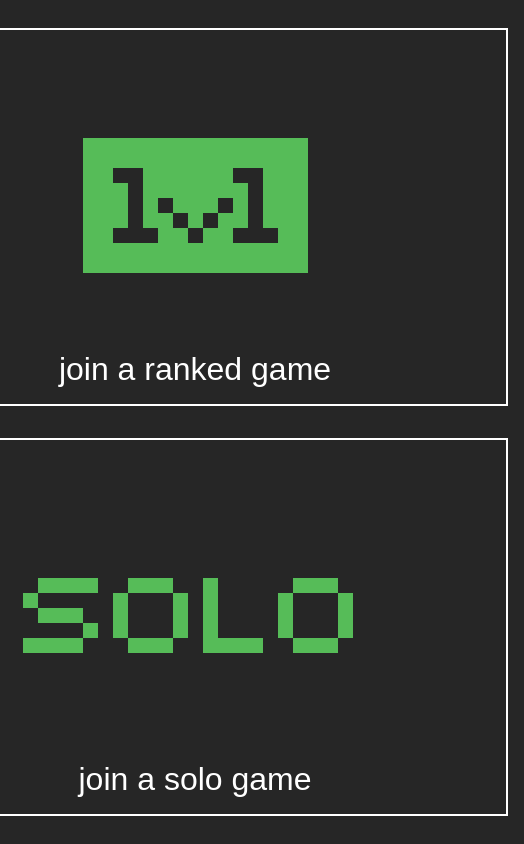
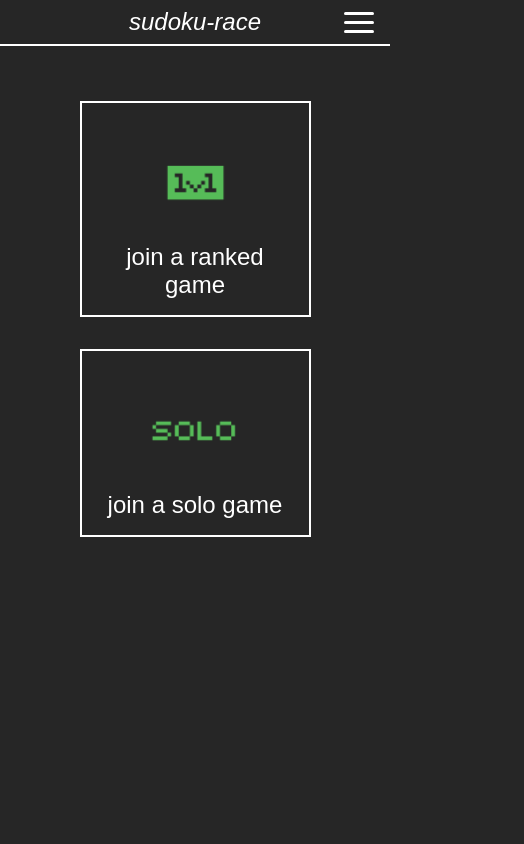
Before and after one commit to rfumic/sudoku-race-frontend, a Vue app: page / in a window 390 px wide. Shown: the whole page, 524 px wide, since content can reach past the window. Built offline with nearby package versions, Linux system fonts and the light colour scheme.

Commit message:
Added navbar & fixed css

```diff
--- a/src/App.vue
+++ b/src/App.vue
@@ -1,6 +1,20 @@
 <template>
-  <router-view />
+  <nav-bar></nav-bar>
+  <div class="view">
+    <router-view />
+  </div>
 </template>
+
+<script>
+import NavBar from '@/components/NavBar.vue';
+
+export default {
+  components: {
+    NavBar,
+  },
+  setup() {},
+};
+</script>
 
 <style lang="scss">
 @use '@/scss/colors.scss' as *;
@@ -18,8 +32,12 @@ body {
   font-family: 'Poppins', sans-serif;
   display: flex;
   flex-direction: column;
+  background-color: $color-dark;
+}
+.view {
+  display: flex;
+  flex-direction: column;
   justify-content: center;
   align-items: center;
-  background-color: $color-dark;
 }
 </style>
--- /dev/null
+++ b/src/components/NavBar.vue
@@ -0,0 +1,130 @@
+<template>
+  <nav class="navbar">
+    <div class="brand"><i> sudoku-race </i></div>
+    <a class="hamburger-button" @click="openMenu()">
+      <span class="bar"></span>
+      <span class="bar"></span>
+      <span class="bar"></span>
+    </a>
+    <div class="navbar-links" :class="{ active: hamburger }">
+      <ul>
+        <li><a href="#">profile</a></li>
+        <li><a href="#">leaderboard</a></li>
+        <li><a href="#">settings</a></li>
+        <li><a href="#">logout</a></li>
+      </ul>
+    </div>
+  </nav>
+</template>
+<script>
+import { ref } from 'vue';
+export default {
+  setup() {
+    let hamburger = ref(false);
+    const openMenu = () => (hamburger.value = !hamburger.value);
+
+    return {
+      hamburger,
+      openMenu,
+    };
+  },
+};
+</script>
+<style lang="scss" scoped>
+@use '@/scss/colors.scss' as *;
+* {
+  box-sizing: border-box;
+}
+.navbar {
+  display: flex;
+  justify-content: space-between;
+  align-items: center;
+  color: $color-white;
+  border-bottom: 2px solid $color-white;
+}
+.brand {
+  padding-left: 5rem;
+  font-size: 1.5rem;
+  margin: 0.5rem;
+  transition: color 0.2s ease-in-out;
+  &:hover {
+    color: $color-primary;
+    cursor: pointer;
+  }
+}
+.navbar-links {
+  padding-right: 5rem;
+  ul {
+    margin: 0;
+    padding: 0;
+    display: flex;
+  }
+  li {
+    list-style: none;
+    a {
+      text-decoration: none;
+      color: $color-white;
+      padding: 1rem;
+      display: block;
+    }
+    transition: box-shadow 0.2s ease-in-out;
+
+    &:hover {
+      box-shadow: 0px 2px 0 0 $color-primary;
+    }
+  }
+}
+
+.hamburger-button {
+  position: absolute;
+  top: 0.75rem;
+  right: 1rem;
+  display: none;
+  flex-direction: column;
+  justify-content: space-between;
+  width: 30px;
+  height: 21px;
+  .bar {
+    height: 3px;
+    width: 100%;
+    background: $color-white;
+    border-radius: 10px;
+  }
+}
+@media (max-width: 720px) {
+  .brand {
+    text-align: center;
+    padding: 0;
+  }
+  .hamburger-button {
+    display: flex;
+    &:hover {
+      cursor: pointer;
+    }
+  }
+  .navbar-links {
+    font-size: 1.5rem;
+    padding: 0;
+
+    display: none;
+    width: 100%;
+    ul {
+      width: 100%;
+      flex-direction: column;
+    }
+    li {
+      text-align: center;
+    }
+    a {
+      padding: 0.5rem 1rem;
+    }
+  }
+  .active {
+    display: flex;
+  }
+  .navbar {
+    flex-direction: column;
+    align-items: center;
+  }
+}
+</style>
--- a/src/views/HomeView.vue
+++ b/src/views/HomeView.vue
@@ -1,10 +1,18 @@
 <template>
   <div class="home">
-    <div class="container" @click="goToRanked()">
+    <div
+      class="container"
+      @click="goToRanked()"
+      data-tooltip="play against other players to earn points"
+    >
       <img src="../assets/ranked-game.png" alt="ranked game" class="logo" />
       join a ranked game
     </div>
-    <div class="container" @click="goToSolo()">
+    <div
+      class="container"
+      @click="goToSolo()"
+      data-tooltip="play solo to practice your skills"
+    >
       <img src="../assets/solo-game.png" alt="solo game" class="logo" />
       join a solo game
     </div>
@@ -13,17 +21,19 @@
 
 <script>
 // @ is an alias to /srcimport HelloWorld from '@/components/HelloWorld.vue';
-
 export default {
   name: 'HomeView',
   components: {},
   setup() {
+    let show1 = false,
+      show2 = false;
     function goToRanked() {
       console.log('GO TO RANKED GAME');
     }
     function goToSolo() {
       console.log('GO TO SOLO GAME');
     }
+
     return {
       goToRanked,
       goToSolo,
@@ -41,10 +51,10 @@ export default {
   font-size: 2rem;
   display: flex;
   justify-content: center;
-  // background: red;
   flex-flow: wrap;
   text-align: center;
   align-items: center;
+  margin-top: 10%;
 }
 
 .container {
@@ -57,7 +67,7 @@ export default {
   transition-property: border-color, color, font-size;
   transition-duration: 0.3s;
   transition-timing-function: ease-in-out;
-
+  position: relative;
   & > * {
     padding: 2rem;
   }
@@ -68,4 +78,54 @@ export default {
     font-size: 2.25rem;
   }
 }
+
+.container::before,
+.container::after {
+  --scale: 0;
+  --arrow-size: 10px;
+  --tooltip-color: #333;
+  font-size: 1.5rem;
+
+  position: absolute;
+  top: -0.25rem;
+  left: 50%;
+  transform: translateX(-50%) translateY(var(--translate-y, 0))
+    scale(var(--scale));
+  transition: 0.2s transform;
+  transform-origin: bottom center;
+}
+
+.container::before {
+  --translate-y: calc(-100% - var(--arrow-size));
+
+  content: attr(data-tooltip);
+  color: $color-white;
+  padding: 0.5rem;
+  border-radius: 0.3rem;
+  text-align: center;
+  width: max-content;
+  max-width: 100%;
+  background: var(--tooltip-color);
+}
+
+.container:hover::before,
+.container:hover::after {
+  --scale: 1;
+}
+
+.container::after {
+  --translate-y: calc(-1 * var(--arrow-size));
+
+  content: '';
+  border: var(--arrow-size) solid transparent;
+  border-top-color: var(--tooltip-color);
+  transform-origin: top center;
+}
+
+@media screen and (max-width: 650px) {
+  .home {
+    width: 50%;
+    font-size: 1.5rem;
+  }
+}
 </style>
--- a/src/views/LoginView.vue
+++ b/src/views/LoginView.vue
@@ -1,4 +1,5 @@
 <template>
+  <div class="view">
     <header>
       <img
         src="../assets/sudoku-race-logo.png"
@@ -6,7 +7,6 @@
         class="logo"
       />
     </header>
-
     <main>
       <form class="form" @submit.prevent="login">
         <input class="input" type="text" placeholder="email" v-model="email" />
@@ -17,14 +17,17 @@
           v-model="password"
         />
         <button type="submit" class="login">login</button>
+        <transition name="fade">
           <div v-if="error" class="error">
             {{ error }}
           </div>
+        </transition>
       </form>
       <div class="register">
         need an account? <router-link to="/register">click here!</router-link>
       </div>
     </main>
+  </div>
 </template>
 
 <script>
@@ -56,11 +59,21 @@ export default {
 
 <style lang="scss" scoped>
 @use '@/scss/colors.scss' as *;
+.view {
+  display: flex;
+  flex-direction: column;
+  justify-content: center;
+  align-items: center;
+  height: 90vh;
+}
 
 header {
   display: flex;
   justify-content: center;
   margin-bottom: 3rem;
+}
+main {
+  width: 100%;
 }
 
 .logo {
@@ -77,6 +90,7 @@ header {
 .form {
   display: flex;
   flex-direction: column;
+  width: 100%;
 }
 
 .input,
@@ -139,4 +153,27 @@ header {
     }
   }
 }
+
+.fade-enter-from {
+  opacity: 0;
+}
+
+.fade-enter-to {
+  opacity: 1;
+}
+
+.fade-enter-active {
+  transition: all 0.2s ease;
+}
+.fade-leave-from {
+  opacity: 1;
+}
+
+.fade-leave-to {
+  opacity: 0;
+}
+
+.fade-leave-active {
+  transition: all 0.2s ease;
+}
 </style>
--- a/src/views/RegisterView.vue
+++ b/src/views/RegisterView.vue
@@ -1,4 +1,5 @@
 <template>
+  <div class="view">
     <header>
       <img
         src="../assets/sudoku-race-logo.png"
@@ -6,7 +7,6 @@
         class="logo"
       />
     </header>
-
     <main>
       <form class="form" @submit.prevent="register">
         <input
@@ -29,14 +29,17 @@
           v-model="confirmPassword"
         />
         <button type="submit" class="register">register</button>
+        <transition name="fade">
           <div v-if="error" class="error">
             {{ error }}
           </div>
+        </transition>
       </form>
       <div class="login">
         have an account? <router-link to="/login">click here!</router-link>
       </div>
     </main>
+  </div>
 </template>
 
 <script>
@@ -50,6 +53,14 @@ export default {
     let confirmPassword = ref('');
 
     function register() {
+      if (
+        email.value === '' ||
+        password.value === '' ||
+        confirmPassword.value === ''
+      ) {
+        error.value = 'please fill the registration form';
+      } else {
+        error.value = '';
         console.log(
           'REGISTERING',
           username.value,
@@ -57,6 +68,7 @@ export default {
           confirmPassword.value,
           email.value
         );
+      }
     }
 
     return {
@@ -74,10 +86,21 @@ export default {
 <style lang="scss" scoped>
 @use '@/scss/colors.scss' as *;
 
+.view {
+  display: flex;
+  flex-direction: column;
+  justify-content: center;
+  align-items: center;
+  height: 90vh;
+}
+
 header {
   display: flex;
   justify-content: center;
   margin-bottom: 3rem;
+}
+main {
+  width: 100%;
 }
 
 .logo {
@@ -156,4 +179,27 @@ header {
     }
   }
 }
+
+.fade-enter-from {
+  opacity: 0;
+}
+
+.fade-enter-to {
+  opacity: 1;
+}
+
+.fade-enter-active {
+  transition: all 0.2s ease;
+}
+.fade-leave-from {
+  opacity: 1;
+}
+
+.fade-leave-to {
+  opacity: 0;
+}
+
+.fade-leave-active {
+  transition: all 0.2s ease;
+}
 </style>
```
Lines whose indentation alone changed are shown as unchanged.
